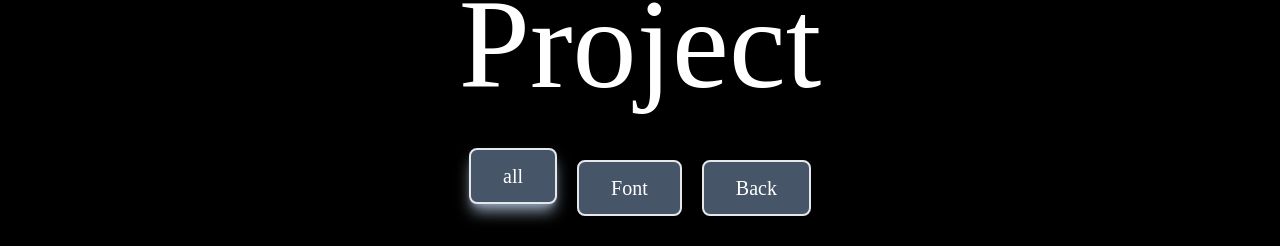
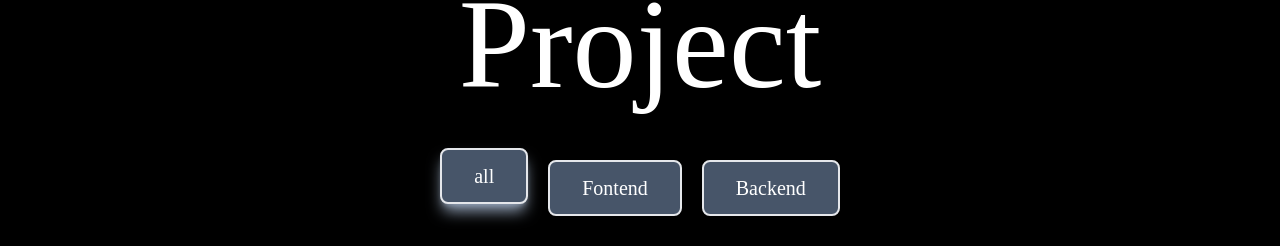
Before and after one commit to Theerapath20/Portfolio, a React (Vite) app: page / in a window 1280 px wide. Shown: the part 2432-2678 px from the top of the page. Built offline with nearby package versions, Linux system fonts and the light colour scheme; a web font is replaced by a local one.

Commit message:
footer component

```diff
--- a/src/App.jsx
+++ b/src/App.jsx
@@ -4,16 +4,31 @@ import About from "./components/About";
 import Skill from "./components/Skill";
 import Project from "./components/Project";
 import Contact from "./components/Contact";
+import Footer from "./components/Footer";
+import { FaHouse } from "react-icons/fa6";
+import { IoPersonSharp, IoChatbubbleEllipses } from "react-icons/io5";
+import { RiComputerFill } from "react-icons/ri";
+
+import { MdWork } from "react-icons/md";
 
 
 function App() {
+
+    const nav = [
+      { name: "HOME", href: "/", pic: <FaHouse /> },
+      { name: "ME", href: "#about", pic: <IoPersonSharp /> },
+      { name: "SKILL", href: "#skill", pic: <RiComputerFill /> },
+      { name: "PROJECT", href: "#project", pic: <MdWork /> },
+      { name: "CONTACT", href: "#contact", pic: <IoChatbubbleEllipses /> },
+    ];
   return (
     <>
-      <Header />
+      <Header nav={nav} />
       <About />
       <Skill />
       <Project />
       <Contact />
+      <Footer nav={nav} />
     </>
   );
 }
--- a/src/components/Contact.jsx
+++ b/src/components/Contact.jsx
@@ -4,7 +4,7 @@ import { CiMail } from "react-icons/ci";
 
 function Contact() {
   return (
-    <section className="bg-black pt-5" id="contact">
+    <section className="bg-black py-8 " id="contact">
       <div className="  font-Allerta       ">
         <div className="sm:text-9xl  hidden md:block text-center   text-white animate-pulse ">
           CONTACT
@@ -25,12 +25,14 @@ function Contact() {
               <div className="flex flex-col  mt-5 sm:text-xl p-3 font-light font-mono ">
                 <div className="flex  space-x-3 mt-5  ">
                   <FaPhoneAlt className="bg-sky-500 border rounded-full h-fit w-fit p-3 mb-5 " />
-                  <span className="text-ms sm:text-lg mt-3 ">+66 99-647-4252</span>
+                  <span className="text-ms sm:text-lg mt-3 ">
+                    +66 99-647-4252
+                  </span>
                 </div>
                 <div className="sm:flex space-x-3  mt-5 hidden   ">
                   <CiMail className="bg-sky-500 border rounded-full w-fit h-fit  p-3 " />
                   <span className=" text-ms sm:text-lg mt-3   ">
-                    theerapathnpm555@gmail.com
+                    theerapath.dev@gmail.com
                   </span>
                 </div>
               </div>
@@ -66,6 +68,7 @@ function Contact() {
             </form>
           </div>
         </div>
+
       </div>
     </section>
   );
--- /dev/null
+++ b/src/components/Footer.jsx
@@ -0,0 +1,95 @@
+import React from 'react'
+import { FaFacebookF, FaArrowUp } from "react-icons/fa";
+import {
+  SlSocialInstagram,
+  SlSocialLinkedin,
+  SlSocialGithub,
+} from "react-icons/sl";
+import { CiMail } from "react-icons/ci";
+import web from "../assets/web.pdf";
+
+function Footer({nav}) {
+  return (
+    <section className=" bg-slate-700 p-10">
+      <div className="  flex flex-col sm:flex sm:flex-row   justify-center space-y-2    space-x-8   ">
+        {nav.map((item) => {
+          return (
+            <div className="flex space-x-2  text-xl mx-8 sm:m-2  ">
+              <div className="mt-1 text-sky-400">{item.pic}</div>
+              <a
+                className=" text-white hover:underline hover:decoration-sky-400 hover:underline-offset-4  "
+                href={item.href}
+              >
+                <p>{item.name}</p>
+              </a>
+            </div>
+          );
+        })}
+      </div>
+      <div className="sm:flex sm:flex-row flex flex-col justify-center space-x-4  my-8">
+        <div className="flex space-x-5 justify-center m-4   ">
+          <a
+            className=" font-Allerta text-white
+              rounded-md  p-2 hover:opacity-70 block text-sm sm:text-md sm:pt-2 pt-2 transition ease-in-out delay-150  hover:-translate-y-1 hover:scale-110 border-2 hover:border-4 hover:border-sky-300  "
+            href={web}
+            download="Theerapath's CV "
+            target="_blank"
+          >
+            DOWNLOAD CV
+          </a>
+          <span className="border-r hidden sm:block"></span>
+        </div>
+        <div className="mt-5">
+          <div className="flex space-x-3   justify-center  sm:text-xl text-md text-white ">
+            <a
+              href="https://github.com/Theerapath20"
+              target="_blank"
+              className="border rounded-full p-2 bg-slate-800 hover:opacity-75"
+            >
+              <SlSocialGithub />
+            </a>
+            <a
+              href=""
+              className="border rounded-full p-2 bg-slate-600 hover:opacity-75 "
+            >
+              <SlSocialLinkedin />
+            </a>
+            <a
+              href="https://www.facebook.com/teerapath.chaicharoen"
+              target="_blank"
+              className="border rounded-full p-2 bg-blue-600 hover:opacity-75"
+            >
+              <FaFacebookF />
+            </a>
+            <a
+              href="https://www.instagram.com/thee_theerapath/"
+              target="_blank"
+              className="border rounded-full p-2 bg-pink-600 hover:opacity-75"
+            >
+              <SlSocialInstagram />
+            </a>
+            <a
+              href="#contact"
+              className="border rounded-full p-2 bg-red-800 hover:opacity-75"
+            >
+              <CiMail />
+            </a>
+          </div>
+        </div>
+      </div>
+      <div className="border border-black mx-10   "></div>
+      <div className="flex justify-center my-5  p-5 text-sm  ">
+        <a className=" border  rounded-full animate-bounce  " href="#home">
+          <FaArrowUp className=" m-1  text-white" />
+        </a>
+        <div className="border-r ml-5"></div>
+        <div className="mt-1">
+          <p className="ml-5 text-white  "> Create By Theerapath</p>
+        </div>
+
+      </div>
+    </section>
+  );
+}
+
+export default Footer
--- a/src/components/Header.jsx
+++ b/src/components/Header.jsx
@@ -1,6 +1,6 @@
 import React, { useState } from 'react'
+import { TypeAnimation } from "react-type-animation";
 import { FaFacebookF } from "react-icons/fa";
-import { TypeAnimation } from "react-type-animation";
 import {
   SlSocialInstagram,
   SlSocialLinkedin,
@@ -10,20 +10,7 @@ import { CiMail } from "react-icons/ci";
 import web from "../assets/web.pdf";
 
 
-function Header() {
-
-  const [mail, setMail] = useState("theerapathnpm555@gmail.com");
-
-  const nav = [
-    { name: "HOME", href: "/" },
-    { name: "ME", href: "#about" },
-    { name: "SKILL", href: "#skill" },
-    { name: "PROJECT", href: "#project" },
-    { name: "CONTACT", href: "#contact" },
-  ];
-
-
-
+function Header({nav}) {
 
   return (
     <div className=" text-lg text-white h-dvh flex-row opacity-90  bg-left bg-[url('https://images.unsplash.com/photo-1525547719571-a2d4ac8945e2?q=80&w=1964&auto=format&fit=crop&ixlib=rb-4.0.3&ixid=M3wxMjA3fDB8MHxwaG90by1wYWdlfHx8fGVufDB8fHx8fA%3D%3D')] ">
@@ -32,6 +19,7 @@ function Header() {
           <a
             href="/"
             className=" font-carattere text-3xl sm:text-5xl text-sky-400"
+            id="home"
           >
             Theerapath
           </a>
@@ -56,7 +44,7 @@ function Header() {
             className=" font-Allerta
               rounded-md sm:px-3 px-2 hover:opacity-70 block text-sm sm:text-md sm:pt-3 pt-2 transition ease-in-out delay-150  hover:-translate-y-1 hover:scale-110 border-2 hover:border-4 hover:border-sky-300  "
             href={web}
-            download="Portfolio Theerapath"
+            download="Theerapath's CV  "
             target="_blank"
           >
             DOWNLOAD CV
@@ -91,7 +79,10 @@ function Header() {
           >
             <SlSocialGithub />
           </a>
-          <a href="" className="border rounded-full p-2 hover:bg-slate-600">
+          <a
+            href="https://www.linkedin.com/in/theerapath-chaicharoen-2783342a8/"
+            className="border rounded-full p-2 hover:bg-slate-600"
+          >
             <SlSocialLinkedin />
           </a>
           <a
@@ -108,7 +99,10 @@ function Header() {
           >
             <SlSocialInstagram />
           </a>
-          <a href="" className="border rounded-full p-2 hover:bg-red-800">
+          <a
+            href="#contact"
+            className="border rounded-full p-2 hover:bg-red-800"
+          >
             <CiMail />
           </a>
         </div>
--- a/src/components/Project.jsx
+++ b/src/components/Project.jsx
@@ -1,5 +1,5 @@
 import React, { useState } from "react";
-import projectData from '../components/aboutData/projectData.json'
+import projectData from './aboutData/projectData.js'
 
 function Project() {
 
--- a/src/components/aboutData/aboutData.json
+++ b/src/components/aboutData/aboutData.json
@@ -6,7 +6,7 @@
           {
             "about": "I'm Theerapath Chaicharoen. i would to be developer  because i like to build produce that useful to peoples and  Lorem ipsum dolor sit amet consectetur, adipisicing elit. Nulla, quasi ex, illo molestiae nostrum porro ea ratione ad quam omnis doloremque dignissimos sequi officia voluptatem inventore dolores tempora in cumque. Dignissimos tempore voluptas distinctio accusamus quaerat? Accusantium laborum nostrum quibusdam ea unde vero, autem ad temporibus at ullam! Sit, illo? ",
             "name" : "Theerapath  Chaicharoen",
-            "age": 21 ,
+            "age": 22 ,
             "address": "Bangkok",
             "phone": "099-647-4252",
             "mail":"theerapathnpm555@gmail.com",
--- /dev/null
+++ b/src/components/aboutData/projectData.js
@@ -0,0 +1,53 @@
+const project = [
+    {
+        video :"/video/style-list.mp4",
+        name: "Style-list Store ",
+        view : "Preview ",
+        category: "Fontend",
+         to : "#"
+    },
+    {
+
+        video :"/video/Rest and Rest.mp4",
+        name: "Rest and Rest ",
+        view : "Preview ",
+        category: "Fontend",
+         to : "https://rest2.pages.dev/"
+    },
+    {
+
+        video :"",
+        name: "AA",
+        view : "Preview ",
+        category: "Fontend",
+         to : "#"
+    },
+    {
+
+        video :"",
+        name: "BB",
+        view : "Preview ",
+        category: "Fontend",
+         to : "#"
+    },
+    {
+
+        video :"/video/test.mp4",
+        name: "CC",
+        view : "Preview ",
+        category: "Backend",
+         to : "#"
+    },
+
+    {
+
+        video :"/video/test.mp4",
+        name: "DD",
+        view : "Preview ",
+        category: "Backend",
+         to : "#"
+    }
+
+]
+
+export default project
--- a/src/components/aboutData/projectData.json
+++ /dev/null
@@ -1,51 +0,0 @@
-[
-    {
-        "video" :"/video/style-list.mp4",
-        "name": "Style-list Store ",
-        "view" : "Preview ",
-        "category": "Font",
-         "to" : "#"
-    },
-    {
-
-        "video" :"/video/Rest and Rest.mp4",
-        "name": "Rest and Rest ",
-        "view" : "Preview ",
-        "category": "Font",
-         "to" : "https://rest2.pages.dev/"
-    },
-    {
-
-        "video" :"",
-        "name": "AA",
-        "view" : "Preview ",
-        "category": "Font",
-         "to" : "#"
-    },
-    {
-
-        "video" :"",
-        "name": "BB",
-        "view" : "Preview ",
-        "category": "Font",
-         "to" : "#"
-    },
-    {
-
-        "video" :"/video/test.mp4",
-        "name": "CC",
-        "view" : "Preview ",
-        "category": "Back",
-         "to" : "#"
-    },
-
-    {
-
-        "video" :"/video/test.mp4",
-        "name": "DD",
-        "view" : "Preview ",
-        "category": "Back",
-         "to" : "#"
-    }
-
-]
```
